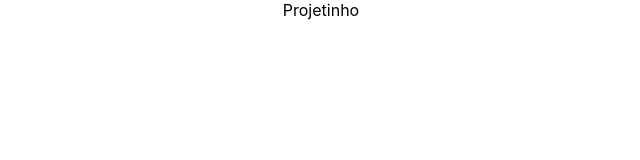
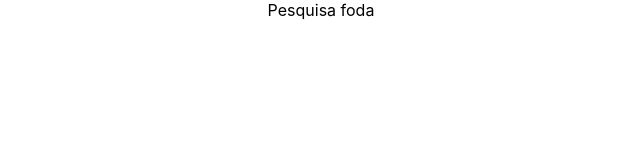
Before and after one commit to uLinck/cmec-project, a React (Create React App) app in the folder Front/: page / in a window 1280 px wide. Shown: the top 160 px of the page, without its empty margins (319-959 px from the left). Built offline with nearby package versions, Linux system fonts and the light colour scheme; the HTML template or start-up script is replaced by a standard one.

Commit message:
🚧[CMEC-6] - Started Search component development

```diff
--- a/Front/src/App.tsx
+++ b/Front/src/App.tsx
@@ -1,10 +1,11 @@
 import React from 'react';
 import './App.css';
+import Home from './Pages/Home';
 
 function App() {
     return (
         <div className="App">
-            Projetinho
+            <Home></Home>
         </div>
     );
 }
--- /dev/null
+++ b/Front/src/Components/Search/index.tsx
@@ -0,0 +1,7 @@
+export default function Search() {
+    return (
+        <div>
+            Pesquisa foda
+        </div>
+    );
+}
--- a/Front/src/Pages/Home/index.tsx
+++ b/Front/src/Pages/Home/index.tsx
@@ -1,9 +1,9 @@
-import React from 'react'
+import Search from '../../Components/Search';
 
 const Home = () => {
     return (
         <div>
-
+            <Search></Search>
         </div>
     )
 }
```
